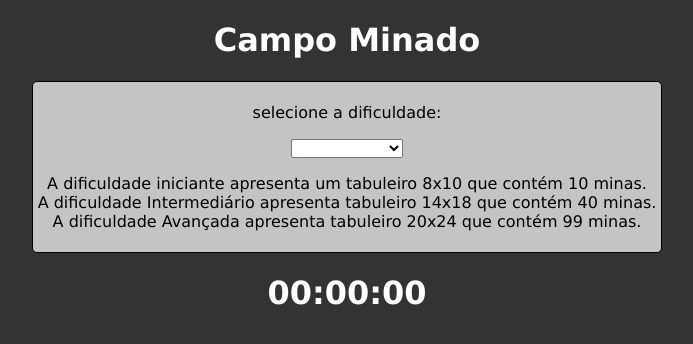
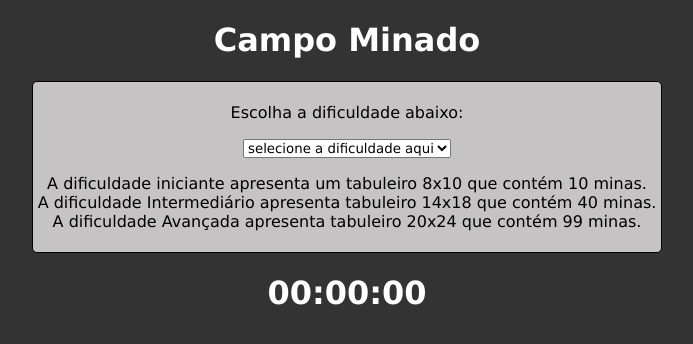
Before and after one commit to BatheusPA/CampoMinado, a plain HTML site: page index.html in a window 1280 px wide. Shown: the whole page, without its empty margins (293-986 px from the left). Drawn offline with Linux system fonts and the light colour scheme.

Commit message:
ultimos ajustes (espero)

```diff
--- a/index.html
+++ b/index.html
@@ -11,9 +11,9 @@
   <body>
     <h1>Campo Minado</h1>
     <div class="regras">
-      <p>selecione a dificuldade:</p>
+      <p>Escolha a dificuldade abaixo:</p>
       <select id="dificuldade">
-        <option value="0" selected></option>
+        <option value="0" selected>selecione a dificuldade aqui</option>
         <option value="1">Iniciante</option>
         <option value="2">Intermediário</option>
         <option value="3">Avançado</option>
```
